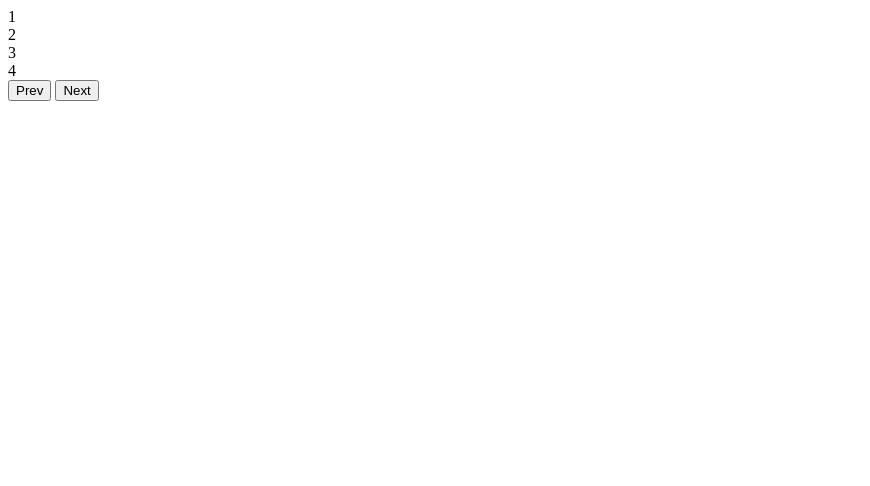
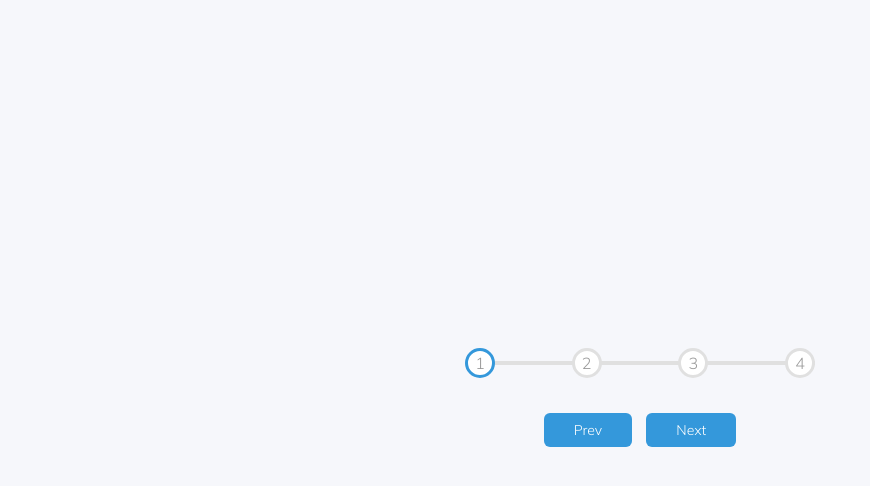
Before and after one commit to Benziza/Progress-Steps-, a plain HTML site: page index.html in a window 1280 px wide. Shown: the whole page, without its empty margins (0-870 px from the left). Drawn offline with Linux system fonts and the light colour scheme.

Commit message:
Add style section

```diff
--- a/index.html
+++ b/index.html
@@ -16,7 +16,7 @@
         <div class="circle">3</div>
         <div class="circle">4</div>
       </div>
-      <button class="btn" id="prev">Prev</button>
+      <button class="btn" id="prev" disabled>Prev</button>
       <button class="btn" id="next">Next</button>
     </div>
     <script src="script.js"></script>
--- a/style.css
+++ b/style.css
@@ -1 +1,92 @@
 @import url("https://fonts.googleapis.com/css2?family=Mulish:ital,wght@0,200;0,300;1,200;1,300&display=swap");
+
+* {
+  box-sizing: border-box;
+}
+
+body {
+  background-color: #f6f7fb;
+  font-family: "Mulish", sans-serif;
+  display: flex;
+  align-items: center;
+  justify-content: center;
+  height: 100vh;
+  overflow: hidden;
+  margin: 0;
+}
+
+.container {
+  text-align: center;
+}
+
+.progress-container {
+  display: flex;
+  justify-content: space-between;
+  position: relative;
+  margin-bottom: 30px;
+  max-width: 100%;
+  width: 350px;
+}
+
+/* #eee line */
+.progress-container::before {
+  content: "";
+  background-color: #e0e0e0;
+  position: absolute;
+  top: 50%;
+  left: 0;
+  transform: translateY(-50%);
+  height: 4px;
+  width: 100%;
+  z-index: -1;
+}
+
+/* blue line */
+.progress {
+  background-color: #3498db;
+  position: absolute;
+  top: 50%;
+  left: 0;
+  transform: translateY(-50%);
+  height: 4px;
+  width: 0%;
+  z-index: -1;
+  transition: 0.4s ease;
+}
+
+.circle {
+  background-color: #fff;
+  color: #999;
+  border-radius: 50%;
+  height: 30px;
+  width: 30px;
+  display: flex;
+  align-items: center;
+  justify-content: center;
+  border: 3px solid #e0e0e0;
+  transition: 0.4s ease;
+}
+
+.circle.active {
+  border-color: #3498db;
+}
+
+.btn {
+  background-color: #3498db;
+  color: #fff;
+  border: 0;
+  border-radius: 6px;
+  cursor: pointer;
+  font-family: inherit;
+  padding: 8px 30px;
+  margin: 5px;
+  font-size: 14px;
+}
+
+.btn:active {
+  transform: scale(0.98);
+}
+
+.btn:focus {
+  outline: 0;
+}
```
